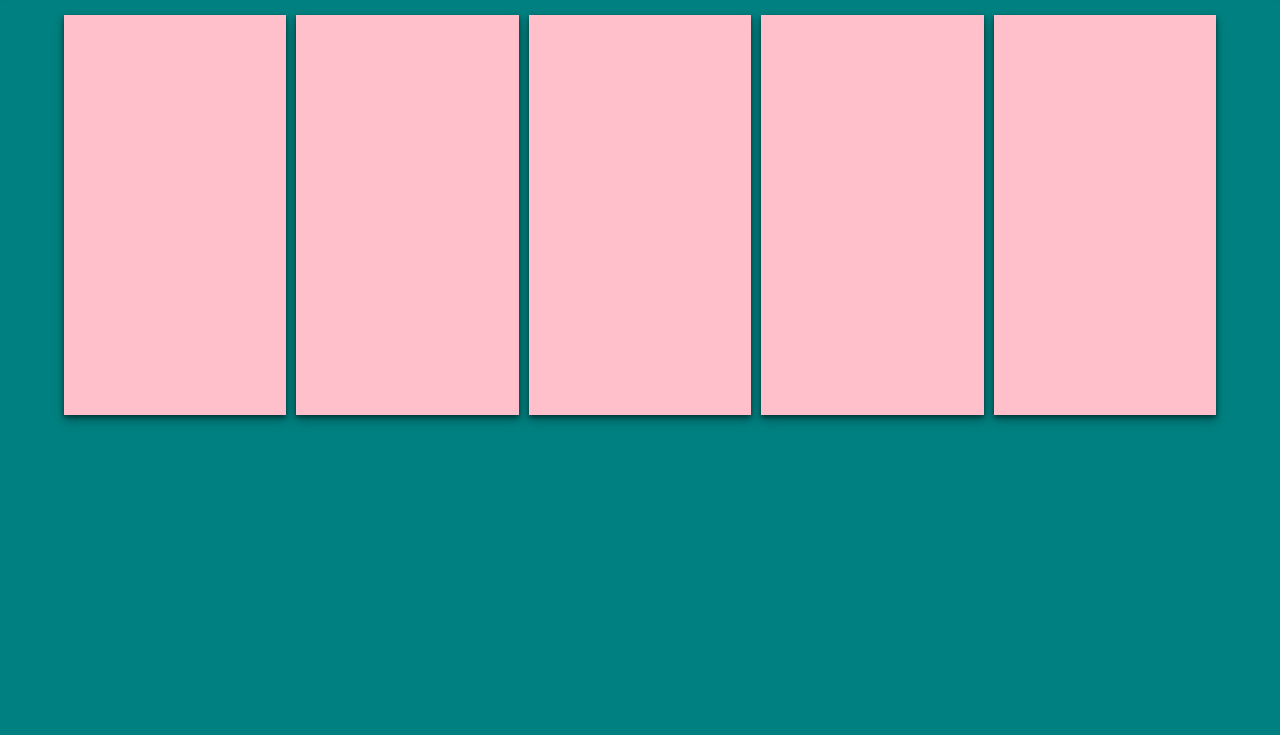
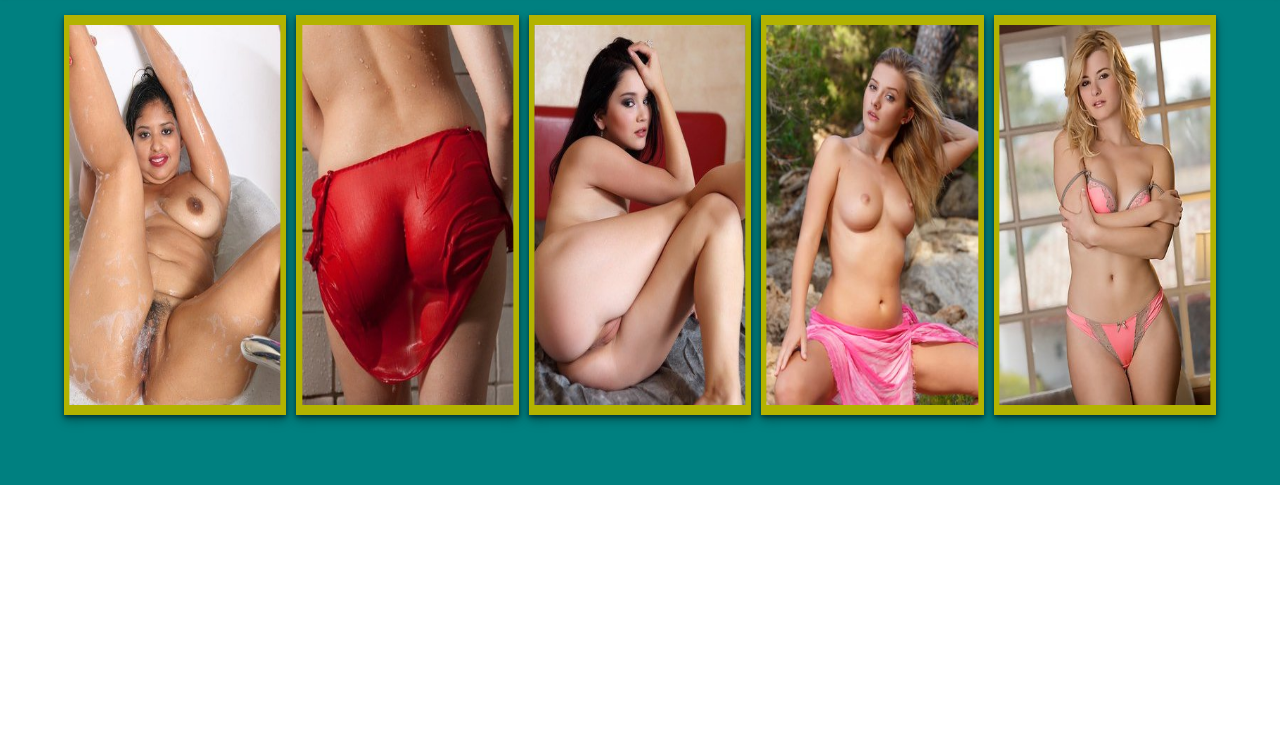
Before and after one commit to shamimreza9588/Github01, a plain HTML site: page index.html in a window 1280 px wide. Shown: the part 65-800 px from the top of the page. Drawn offline with Linux system fonts and the light colour scheme.

Commit message:
image added

```diff
--- a/css/style.css
+++ b/css/style.css
@@ -8,9 +8,10 @@ body {
 }
 #sec01 {
 	width: 100%;
-	height: 100%;
+	height: auto;
 	background-color: teal;
 	position: relative;
+	padding-bottom: 50px;
 }
 #sec01 .list01 {
 	width: 100%;
@@ -36,7 +37,7 @@ body {
 	text-shadow: 0px 2px 4px hsla(0,0%,0%,0.30);
 }
 #sec01 .list01 li a::first-letter {
-	color: red;
+	color: teal;
 	font-weight: bold;
 	font-size: 35px;
 }
@@ -62,8 +63,23 @@ body {
 }
 #sec01 .center-position .grid-container01 .grid-item {
 	position: relative;
-	background-color: pink;
+	background-color: #b3b300;
 	box-shadow: 0px 2px 4px 0px hsla(0,0%,0%,0.40),
 	            0px 4px 8px 0px hsla(0,0%,0%,0.25),
 				0px 6px 12px 0px hsla(0,0%,0%,0.15);
+
 }
+#sec01 .center-position .grid-container01 .grid-item img {
+	width: 95%;
+	height: 95%;
+	position: absolute;
+	left: 50%;
+	top: 50%;
+	transform: translate(-50%,-50%);
+}
+@media screen and (max-width: 600px) {
+	#sec01 .center-position .grid-container01 {
+	grid-template-columns: 1fr;
+	grid-template-rows: 400px 400px 400px 400px 400px;
+}
+}
--- a/index.html
+++ b/index.html
@@ -20,11 +20,21 @@
 	</ul>
 	<div class="center-position">
 	   <div class="grid-container01">
-	      <div class="grid-item one"></div>
-		  <div class="grid-item two"></div>
-		  <div class="grid-item three"></div>
-		  <div class="grid-item four"></div>
-		  <div class="grid-item five"></div>
+	      <div class="grid-item one">
+		     <img src="image/pic1.jpg" alt="porno">
+		  </div>
+		  <div class="grid-item two">
+		    <img src="image/pic2.jpg" alt="porno">
+		  </div>
+		  <div class="grid-item three">
+		    <img src="image/pic3.jpg" alt="porno">
+		  </div>
+		  <div class="grid-item four">
+		    <img src="image/pic4.jpg" alt="porno">
+		  </div>
+		  <div class="grid-item five">
+		    <img src="image/pic5.jpg" alt="porno">
+		  </div>
 	   </div>
 	</div>
   </section>
```
